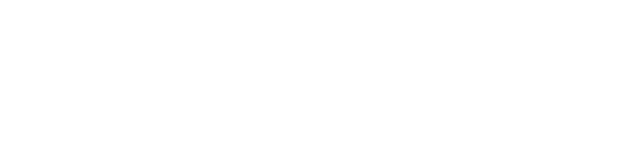
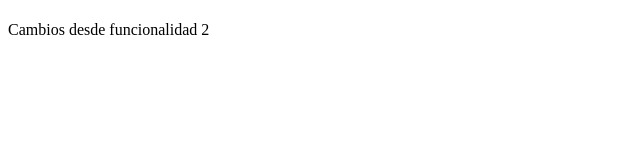
Before and after one commit to flung34/prac3c, a plain HTML site: page index.html in a window 1280 px wide. Shown: the whole page, without its empty margins (0-640 px from the left). Drawn offline with Linux system fonts and the light colour scheme.

Commit message:
cambios en index desde funcionalidad2

```diff
--- a/index.html
+++ b/index.html
@@ -6,7 +6,7 @@
 <body>
 
 <h1></h1>
-<p></p>
+<p>Cambios desde funcionalidad 2</p>
 <p></p>
 <p></p>
 <p></p>
```
